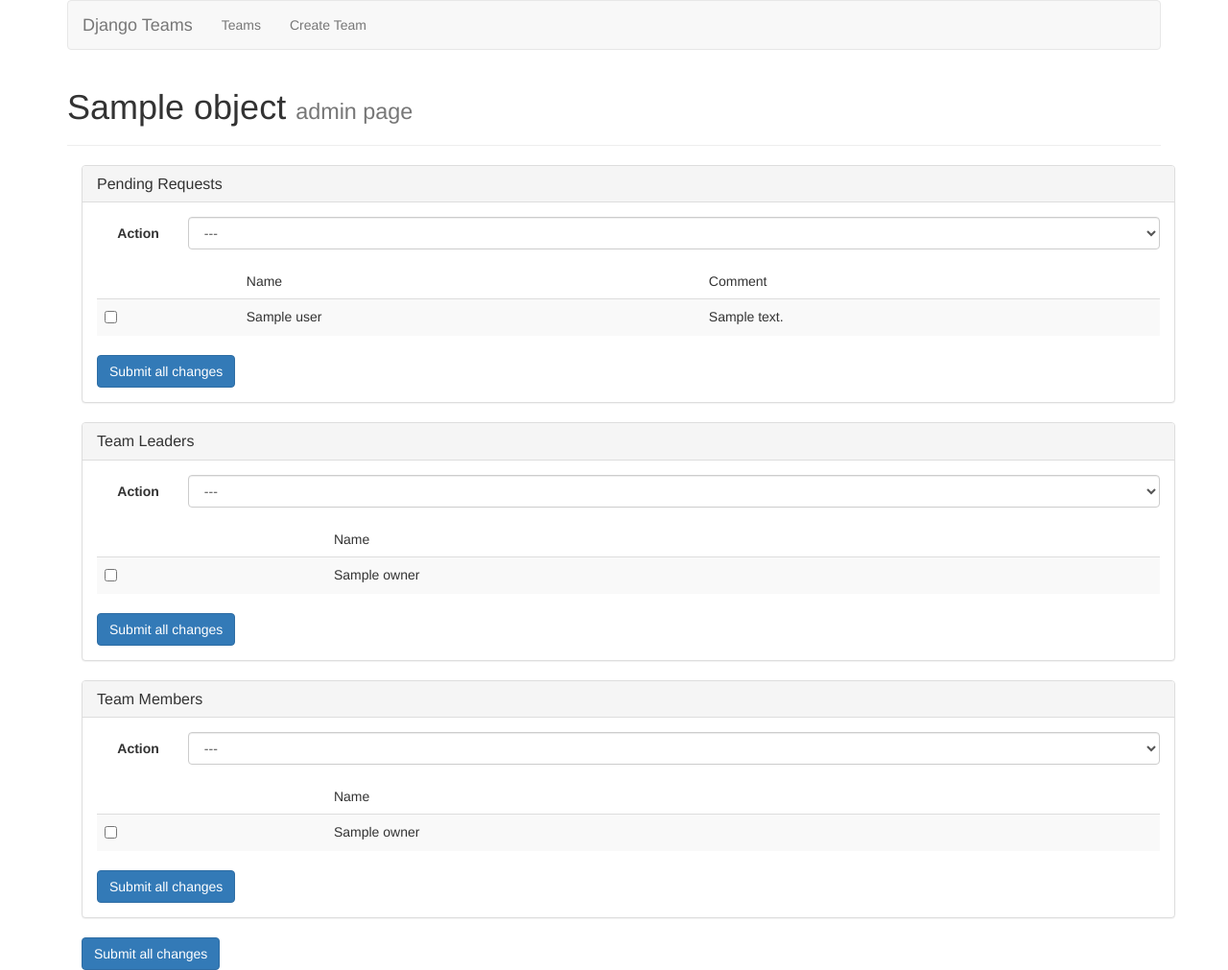
After one commit to chathaway-codes/django_teams, a Django app: template django_teams/templates/django_teams/team_form.html in a window 1280 px wide. The commit adds this page. Shown: the whole page at 96% size. Run offline with Django 3.2, Linux system fonts and the light colour scheme; the template is opened without the code that fills it: most values are stand-ins (such as "Sample title", 1, 10 or a date in 2020); data that the repository does not hold is empty; parts of the project's set-up code (start-up, migrations or seed data) failed here and were passed over; some libraries are stand-ins or nearby versions.

Commit message:
Added templates and views for remaining features
Still need to finish form implementation!

```diff
--- a/django_teams/models.py
+++ b/django_teams/models.py
@@ -31,6 +31,9 @@ class Team(models.Model):
 
     def members(self):
         return self.users.filter(teamstatus__role=10)
+
+    def requests(self):
+        return TeamStatus.objects.filter(team=self, role=1)
 
     def owned_objects(self, model):
         # Maybe not the best way
@@ -68,6 +71,7 @@ class Team(models.Model):
 class TeamStatus(models.Model):
     user = models.ForeignKey(settings.AUTH_USER_MODEL)
     team = models.ForeignKey('django_teams.Team')
+    comment = models.CharField(max_length=255, default='')
 
     TEAM_ROLES = (
         (1, 'Requesting Access'),
--- /dev/null
+++ b/django_teams/templates/django_teams/team_form.html
@@ -0,0 +1,114 @@
+{% extends 'base.html' %}
+
+{% block page-header %}
+<h1>{{ object }} <small>admin page</small></h1>
+{% endblock %}
+
+{% block content %}
+    <form class="form-horizontal" method="post" action="{{ action }}">
+        {% if object.requests|length > 0 %}
+        <div class="panel panel-default">
+            <div class="panel-heading">
+                <h3 class="panel-title">Pending Requests</h3>
+            </div>
+            <div class="panel-body">
+                <div class="form-group">
+                    <label class="col-sm-1 control-label">Action</label>
+                    <div class="col-sm-11">
+                        <select class="form-control" name="request-action">
+                            <option value="none">---</option>
+                            <option value="approve">Approve requests</option>
+                            <option value="deny">Deny requests</option>
+                        </select>
+                    </div>
+                </div>
+                <table class="table table-striped">
+                    <thead>
+                        <tr>
+                            <td></td>
+                            <td>Name</td>
+                            <td>Comment</td>
+                        </tr>
+                    </thead>
+                {% for request in object.requests %}
+                    <tr>
+                        <td><input type="checkbox" name="requests" value="{{ request.id }}"></input></td>
+                        <td>{{ request.user }}</td>
+                        <td>{{ request.comment }}</td>
+                    </tr>
+                {% endfor %}
+                </table>
+                <button type="submit" class="btn btn-primary">Submit all changes</button>
+            </div>
+        </div>
+        {% endif %}
+
+        <div class="panel panel-default">
+            <div class="panel-heading">
+                <h3 class="panel-title">Team Leaders</h3>
+            </div>
+            <div class="panel-body">
+                <div class="form-group">
+                    <label class="col-sm-1 control-label">Action</label>
+                    <div class="col-sm-11">
+                        <select class="form-control" name="request-action">
+                            <option value="none">---</option>
+                            <option value="approve">Remove</option>
+                            <option value="deny">Demote to member</option>
+                        </select>
+                    </div>
+                </div>
+                <table class="table table-striped">
+                    <thead>
+                        <tr>
+                            <td></td>
+                            <td>Name</td>
+                        </tr>
+                    </thead>
+                {% for leader in object.owners %}
+                    <tr>
+                        <td><input type="checkbox" name="requests" value="{{ request.id }}"></input></td>
+                        <td>{{ leader }}</td>
+                    </tr>
+                {% endfor %}
+                </table>
+                <button type="submit" class="btn btn-primary">Submit all changes</button>
+            </div>
+        </div>
+
+        <div class="panel panel-default">
+            <div class="panel-heading">
+                <h3 class="panel-title">Team Members</h3>
+            </div>
+            <div class="panel-body">
+                <div class="form-group">
+                    <label class="col-sm-1 control-label">Action</label>
+                    <div class="col-sm-11">
+                        <select class="form-control" name="request-action">
+                            <option value="none">---</option>
+                            <option value="approve">Remove</option>
+                            <option value="deny">Promote to leader</option>
+                        </select>
+                    </div>
+                </div>
+                <table class="table table-striped">
+                    <thead>
+                        <tr>
+                            <td></td>
+                            <td>Name</td>
+                        </tr>
+                    </thead>
+                {% for leader in object.members %}
+                    <tr>
+                        <td><input type="checkbox" name="requests" value="{{ request.id }}"></input></td>
+                        <td>{{ leader }}</td>
+                    </tr>
+                {% endfor %}
+                </table>
+                <button type="submit" class="btn btn-primary">Submit all changes</button>
+            </div>
+        </div>
+
+        <button type="submit" class="btn btn-primary">Submit all changes</button>
+    </form>
+{% endblock %}
--- a/django_teams/templates/django_teams/team_list.html
+++ b/django_teams/templates/django_teams/team_list.html
@@ -32,13 +32,13 @@
                 {% if user.is_authenticated %}
                     {% with ts=object|get_user_status:user %}
                         {% if ts == None %}
-                            -
+                            <a href="{% url 'teamstatus-create' team_pk=object.pk %}">Join</a>
                         {% elif ts.role == 1 %}
                             Pending approval
                         {% elif ts.role == 10 %}
                             Member
                         {% elif ts.role == 20 %}
-                            Team Leader
+                            Team Leader (<a href="{% url 'team-edit' pk=object.pk %}">Admin</a>)
                         {% endif %}
                     {% endwith %}
                 {% else %}
--- a/django_teams/urls.py
+++ b/django_teams/urls.py
@@ -15,7 +15,10 @@ urlpatterns = patterns('',
     # TemplateView + Login
     #url(r'^$', login_required(TemplateView.as_view(template_name="home.html")), {}, 'home'),
     url(r'^teams/$', TeamListView.as_view(), name='team-list'),
+    url(r'^teams/create$', TeamCreateView.as_view(), name='team-create'),
+    url(r'^teams/(?P<team_pk>\d+)/invite$', TeamStatusCreateView.as_view(), name='teamstatus-create'),
     url(r'^teams/(?P<pk>\d+)/$', TeamDetailView.as_view(), name='team-detail'),
+    url(r'^teams/(?P<pk>\d+)/edit$', TeamEditView.as_view(), name='team-edit'),
 )
 
 if settings.DEBUG:
--- a/templates/base.html
+++ b/templates/base.html
@@ -25,8 +25,8 @@
                 </div>
                 <div class="navbar-collapse collapse">
                     <ul class="nav navbar-nav">
-                        <li><a href="#">Teams</a></li>
-                        <li><a href="#">Create Team</a></li>
+                        <li><a href="{% url 'team-list' %}">Teams</a></li>
+                        <li><a href="{% url 'team-create' %}">Create Team</a></li>
                     </ul>
                 </div><!--/.nav-collapse -->
             </div><!--/.container-fluid -->
```
Also changed, not shown: django_teams/forms.py (added, +7 -0 lines), django_teams/templates/django_teams/team_create.html (added, +24 -0 lines), django_teams/templates/django_teams/teamstatus_form.html (added, +18 -0 lines), django_teams/tests/test_views.py (+45 -0 lines), django_teams/views.py (+34 -2 lines), django_teams/migrations/0003_auto__add_field_teamstatus_comment.py (added).
